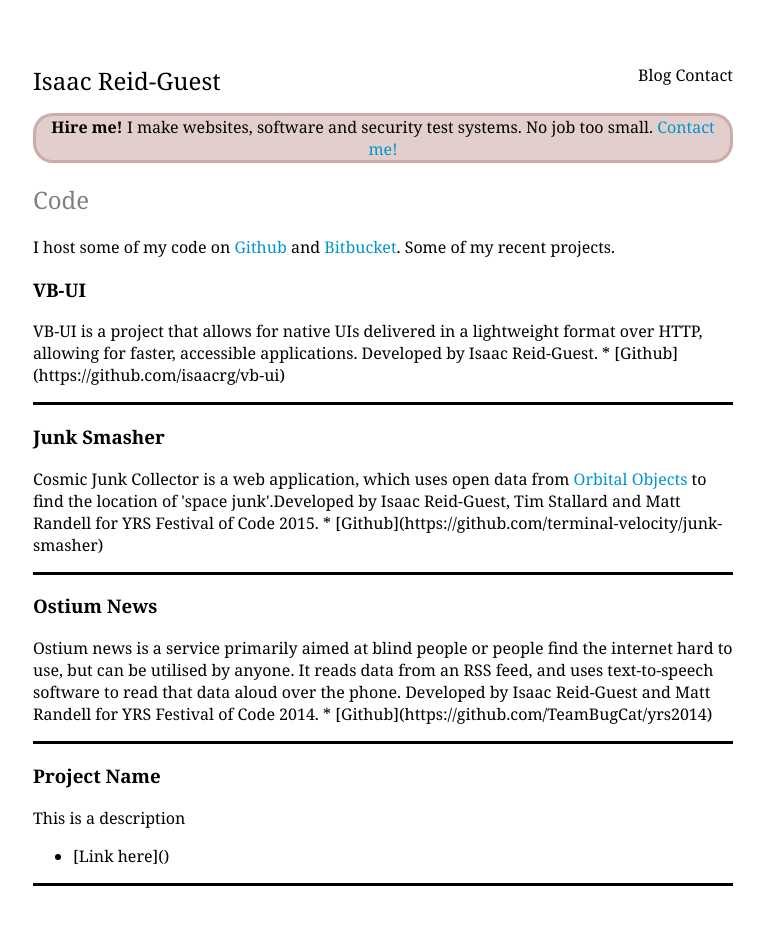
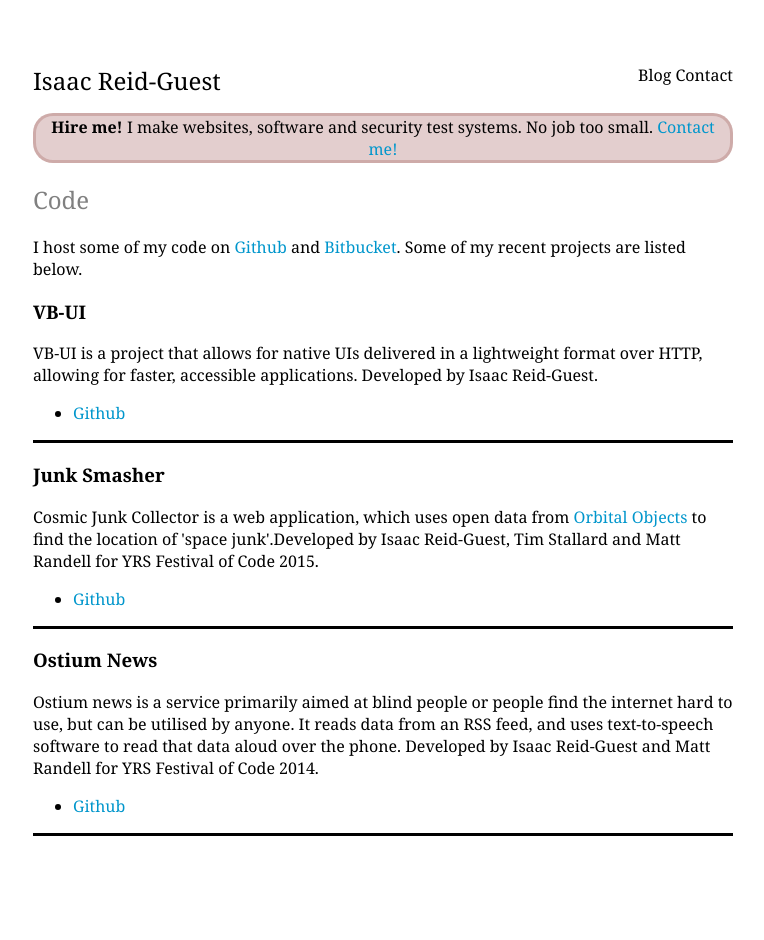
Before and after one commit to ir-g/ir-g.github.io, a Jekyll site: the page built from code.md, in a window 1280 px wide. Shown: the whole page, without its empty margins (257-1021 px from the left). Built offline with Jekyll 4.4.1, drawn with Linux system fonts in a browser that asks for light colours; after the commit the page ends 900 px from its top, so only the background shows below that.

Commit message:
Update code.md

```diff
--- a/code.md
+++ b/code.md
@@ -11,16 +11,17 @@ title: Code
 }
 </style>
 <h2>Code</h2>
-I host some of my code on [Github](https://github.com/isaacrg) and [Bitbucket](https://bitbucket.org/isaacrg). Some of my recent projects.
 
+I host some of my code on <a href="https://github.com/isaacrg">Github</a> and <a href="https://bitbucket.org/isaacrg">Bitbucket</a>. Some of my recent projects are listed below.
 
 <div class="project">
   <h3>VB-UI</h3>
   <p>
     VB-UI is a project that allows for native UIs delivered in a lightweight format over HTTP, allowing for faster, accessible applications. Developed by Isaac Reid-Guest.
 
-    * [Github](https://github.com/isaacrg/vb-ui)
-
+    <ul>
+      <li><a href="https://github.com/isaacrg/vb-ui">Github</a></li>
+    </ul>
   </p>
 </div>
 
@@ -29,8 +30,9 @@ I host some of my code on [Github](https://github.com/isaacrg) and [Bitbucket](h
   <p>
     Cosmic Junk Collector is a web application, which uses open data from <a href="https://github.com/alexras/orbital_objects">Orbital Objects</a> to find the location of 'space junk'.Developed by Isaac Reid-Guest, Tim Stallard and Matt Randell for YRS Festival of Code 2015.
 
-    * [Github](https://github.com/terminal-velocity/junk-smasher)
-
+    <ul>
+      <li><a href="https://github.com/terminal-velocity/junk-smasher">Github</a></li>
+    </ul>
   </p>
 </div>
 
@@ -39,22 +41,23 @@ I host some of my code on [Github](https://github.com/isaacrg) and [Bitbucket](h
   <p>
     Ostium news is a service primarily aimed at blind people or people find the internet hard to use, but can be utilised by anyone. It reads data from an RSS feed, and uses text-to-speech software to read that data aloud over the phone. Developed by Isaac Reid-Guest and Matt Randell for YRS Festival of Code 2014.
 
-    * [Github](https://github.com/TeamBugCat/yrs2014)
-
+    <ul>
+      <li><a href="https://github.com/TeamBugCat/yrs2014">Github</a></li>
+    </ul>
   </p>
 </div>
 
+<!--
 <div class="project">
   <h3>Project Name</h3>
   <p>
     This is a description
+
     <ul>
-      <li>
-        [Link here]()
-      </li>
+      <li><a href="#">Link here</a></li>
     </ul>
   </p>
-</div>
+</div>-->
 
 <!--
 <div id="list"><i>Loading</i></div>
```
